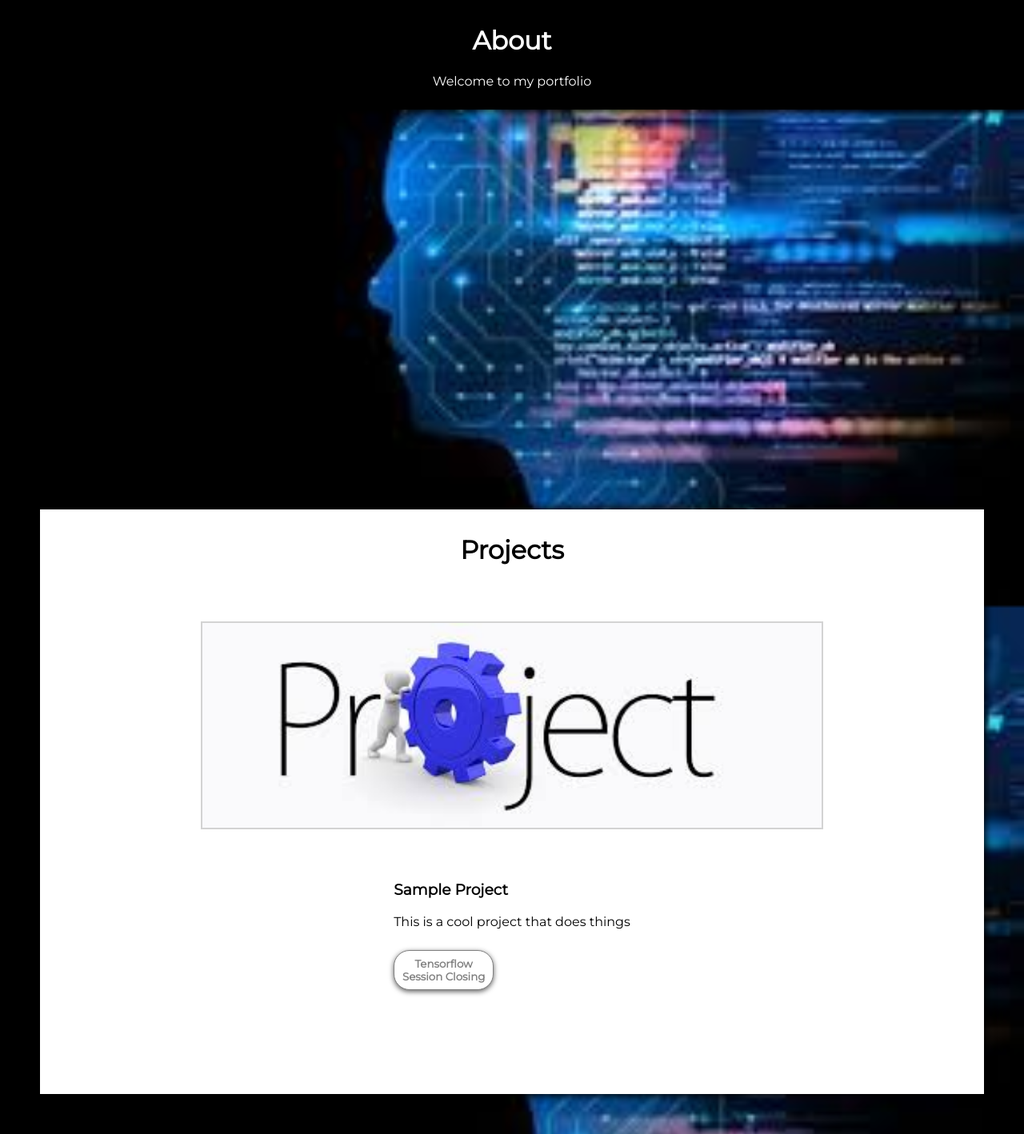
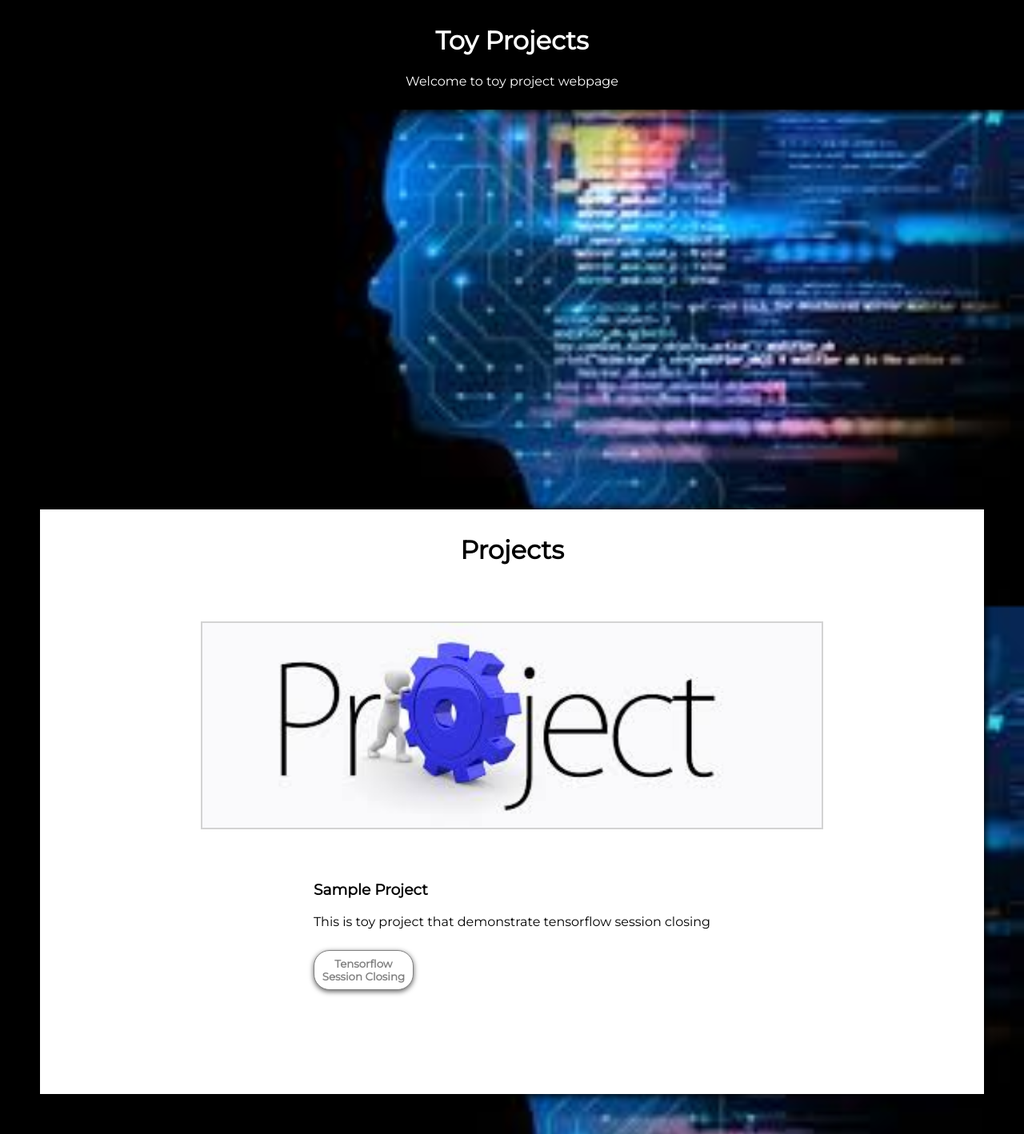
Before and after one commit to ffliza/hello-world, a Jekyll site: the page docs/index.html, which Jekyll copies as it is, in a window 1280 px wide. Shown: the whole page at 80% size. Built offline with Jekyll 4.4.1, drawn with Linux system fonts in a browser that asks for light colours.

Commit message:
Update index.html

```diff
--- a/docs/index.html
+++ b/docs/index.html
@@ -1,6 +1,6 @@
 <head>
     <!-- This will show up on the tab in your browser -->
-    <title>My Portfolio</title>
+    <title>Toy Projects</title>
 
     <!-- This links your CSS file to the HTML -->
     <link rel="stylesheet" type="text/css" href="index.css">
@@ -12,8 +12,8 @@
 <body>
     <!-- This is the start of the "About" section -->
     <div class="about">
-        <h1>About</h1>
-        <p>Welcome to my portfolio</p>
+        <h1>Toy Projects</h1>
+        <p>Welcome to toy project webpage</p>
     </div>
 
     <!-- This is the start of the "Projects" section -->
@@ -27,7 +27,7 @@
             <!-- Project Header and Description -->
             <div class="project-content">
                 <h3>Sample Project</h3>
-                <p>This is a cool project that does things</p>
+                <p>This is toy project that demonstrate tensorflow session closing</p>
                 <a href="https://github.com/ffliza/hello-world-tf-Session"><button>Tensorflow Session Closing</button></a>
             </div>
         </div>
```
